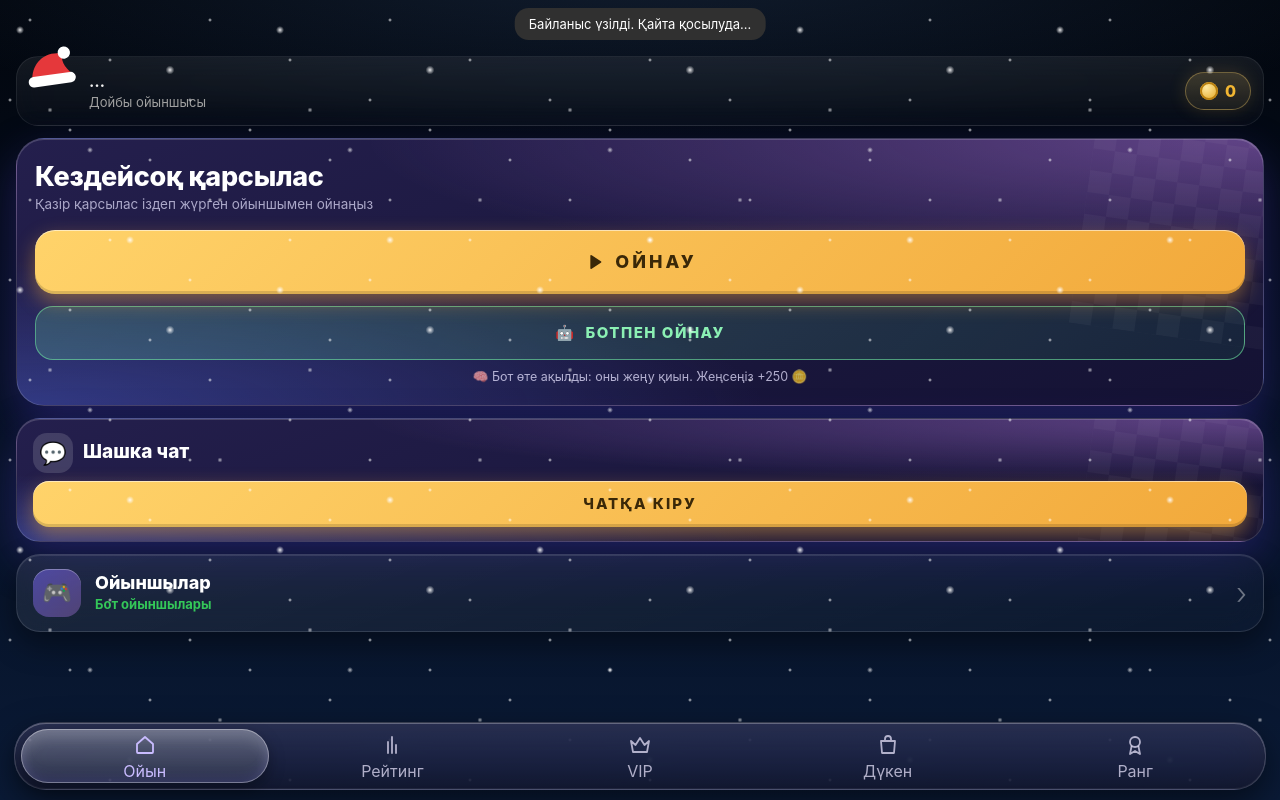
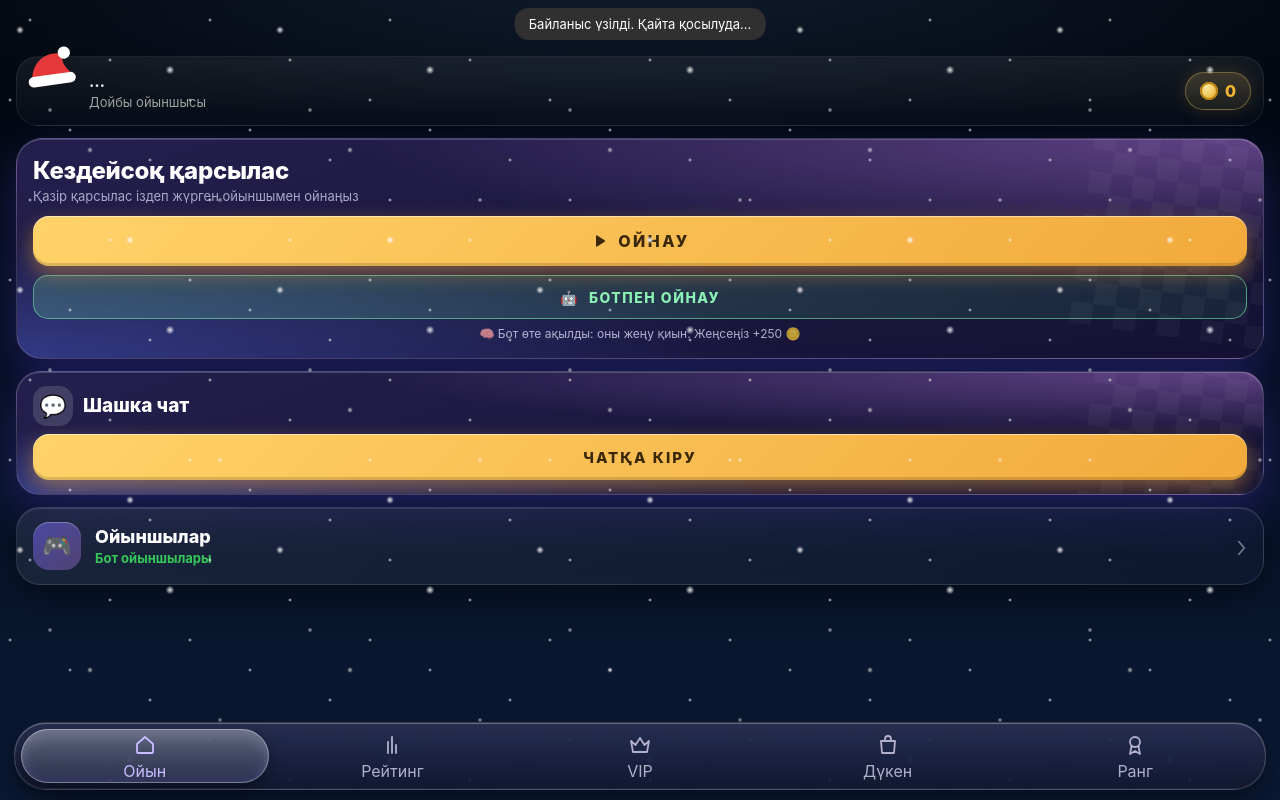
Before and after one commit to raxatraxatov49-png/shashka-cf, a website: page public/index.html in a window 1280 px wide. Drawn offline with Linux system fonts and the light colour scheme.

Commit message:
Update menu.css

```diff
--- a/public/menu.css
+++ b/public/menu.css
@@ -188,15 +188,15 @@ body.has-nav #menu .who{margin-bottom:12px}
 .cht small{color:#cfc6ff}
 
 /* ---- «Кездейсоқ қарсылас»: үлкейтілген карточка (чат карточкасына әсер етпейді) ---- */
-body #menu .card.rand-card{padding:22px 18px 20px;border-radius:28px}
-body #menu .rand-card h2{font-size:27px;margin:0 0 4px}
-body #menu .rand-card p{font-size:13.5px;margin-bottom:16px}
-body #menu .rand-card .batl{height:64px;font-size:18px;letter-spacing:3px;border-radius:20px}
-body #menu .rand-card .batl:not(.busy)::before{width:22px;height:22px}
-body #menu .rand-card .ghost{height:52px}
-body #menu .rand-card .botarea{margin-top:12px}
-body #menu .rand-card .botbtn{height:54px;font-size:15px;border-radius:18px}
-body #menu .rand-card .botnote{font-size:12.5px;margin-top:9px}
+body #menu .card.rand-card{padding:18px 16px 16px;border-radius:26px}
+body #menu .rand-card h2{font-size:24px;margin:0 0 3px}
+body #menu .rand-card p{font-size:13px;margin-bottom:12px}
+body #menu .rand-card .batl{height:50px;font-size:16px;letter-spacing:2.5px;border-radius:16px}
+body #menu .rand-card .batl:not(.busy)::before{width:18px;height:18px}
+body #menu .rand-card .ghost{height:46px}
+body #menu .rand-card .botarea{margin-top:9px}
+body #menu .rand-card .botbtn{height:44px;font-size:14px;border-radius:15px}
+body #menu .rand-card .botnote{font-size:12px;margin-top:7px}
 
 /* Чат пен «Ойыншылар» үлкейген карточканың астында сәл төмен орналасады */
 body #menu .chat-card{margin-top:12px}
```
